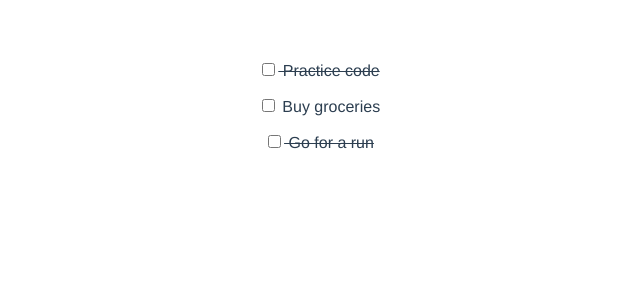
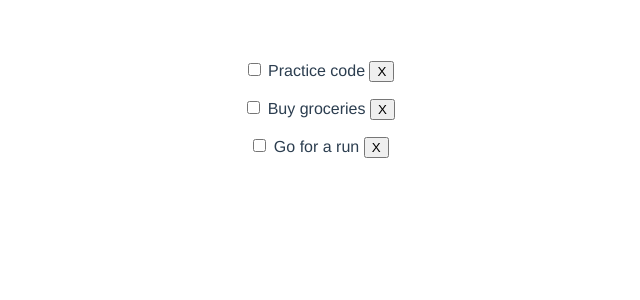
Before and after one commit to gwu205/vue-todo, a Vue app: page / in a window 1280 px wide. Shown: the top 300 px of the page, without its empty margins (321-961 px from the left). Built offline with nearby package versions, Linux system fonts and the light colour scheme.

Commit message:
add delete item functionality

```diff
--- a/src/App.vue
+++ b/src/App.vue
@@ -1,6 +1,6 @@
 <template>
   <div id="app">
-    <Todos :todos="list" />
+    <Todos :todos="todos" v-on:del-todo="deleteTodo" />
   </div>
 </template>
 
@@ -14,11 +14,11 @@
   },
   data() {
     return {
-      list: [
+      todos: [
         {
           id: 1,
           title: "Practice code",
-          completed: true
+          completed: false
         },
         {
           id: 2,
@@ -28,9 +28,14 @@
         {
           id: 3,
           title: "Go for a run",
-          completed: true
+          completed: false
         }
       ]
+    }
+  },
+  methods: {
+    deleteTodo(id) {
+      this.todos = this.todos.filter(todo => todo.id !== id)
     }
   }
 }
--- a/src/components/TodoItem.vue
+++ b/src/components/TodoItem.vue
@@ -3,6 +3,7 @@
         <p>
             <input type="checkbox" v-on:change="markComplete">
             {{todo.title}}
+            <button @click="$emit('del-todo', todo.id)" class="del">X</button>
         </p>
     </div>
 </template>
--- a/src/components/Todos.vue
+++ b/src/components/Todos.vue
@@ -1,7 +1,7 @@
 <template>
     <div>
         <div :key="todo.id" v-for="todo in todos">
-            <TodoItem :todo="todo" />
+            <TodoItem :todo="todo" v-on:del-todo="$emit('del-todo', todo.id)" />
         </div>
     </div>
 </template>
```
